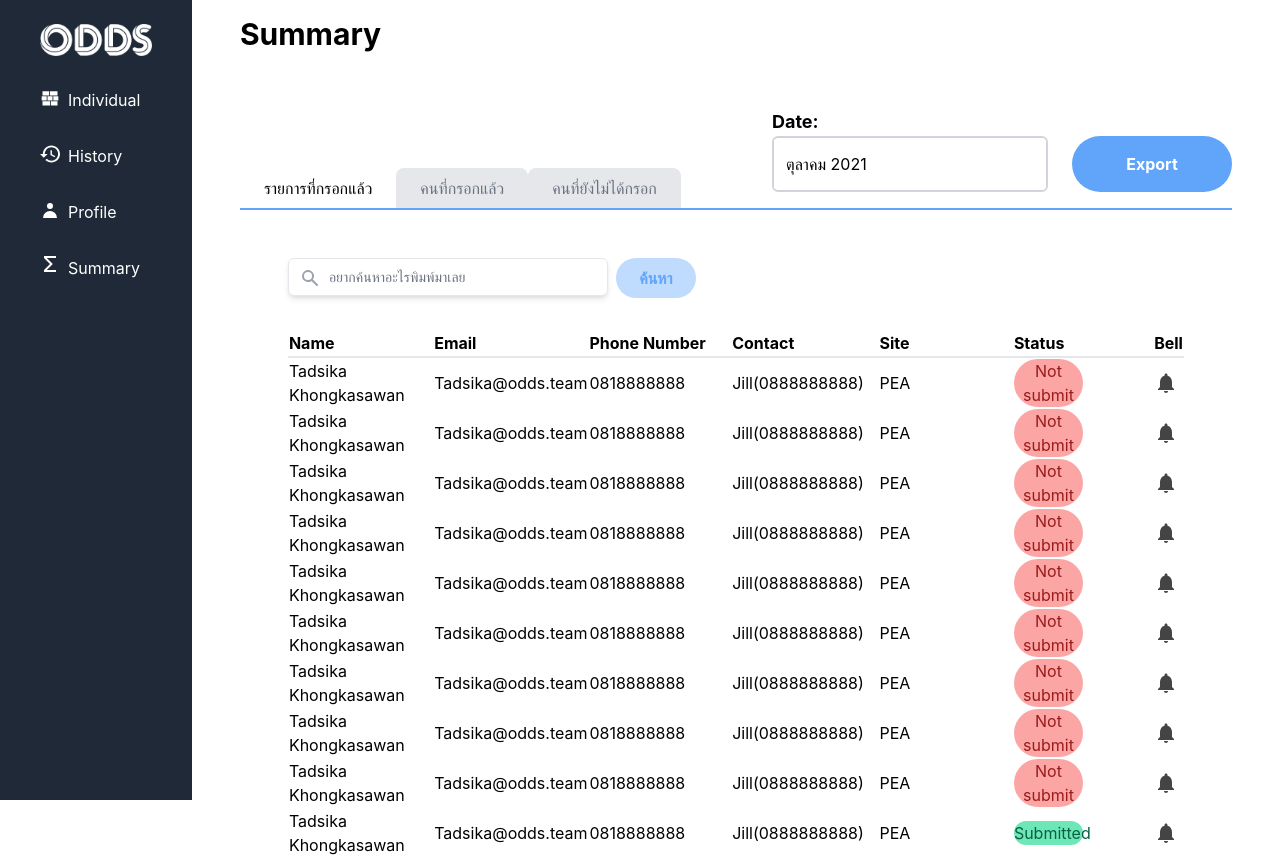
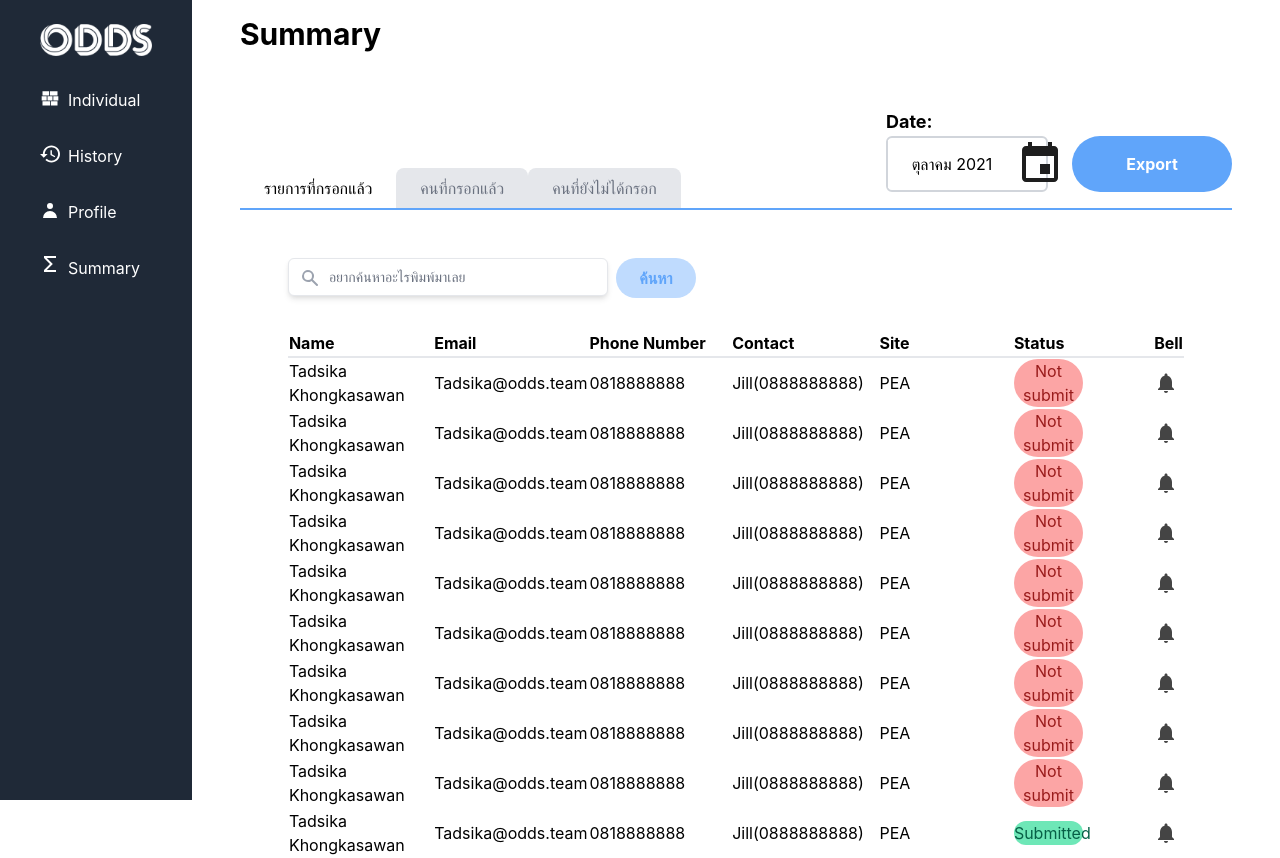
Before and after one commit to Fahlalla/workingrecord-fe, a React (Create React App) app: page /summary in a window 1280 px wide. Built offline with nearby package versions, Linux system fonts and the light colour scheme.

Commit message:
Add icon date picker.

```diff
--- a/src/Component/DatePicker.js
+++ b/src/Component/DatePicker.js
@@ -3,20 +3,26 @@ import DatePicker from "react-datepicker";
 
 import "react-datepicker/dist/react-datepicker.css";
 import th from "date-fns/locale/th";
+import DatePickerIcon from "../Asset/DatePicker.svg";
 
 const DatePickers = () => {
   const [startDate, setStartDate] = useState(new Date());
 
   return (
-    // <div className="border-gray-400">
+    <label className="flex">
       <DatePicker
-      className="py-3 px-3"
+        className="py-3 w-32 text-center"
         selected={startDate}
         onChange={(date) => setStartDate(date)}
         dateFormat="MMMM yyyy"
         locale={th}
       />
-    // </div>
+      <img
+        src={DatePickerIcon}
+        alt="Datepicker Icon"
+        className="cursor-pointer"
+      />
+    </label>
   );
 };
 
```
Also changed, not shown: src/Asset/DatePicker.svg (added). Lines whose indentation alone changed are shown as unchanged.
